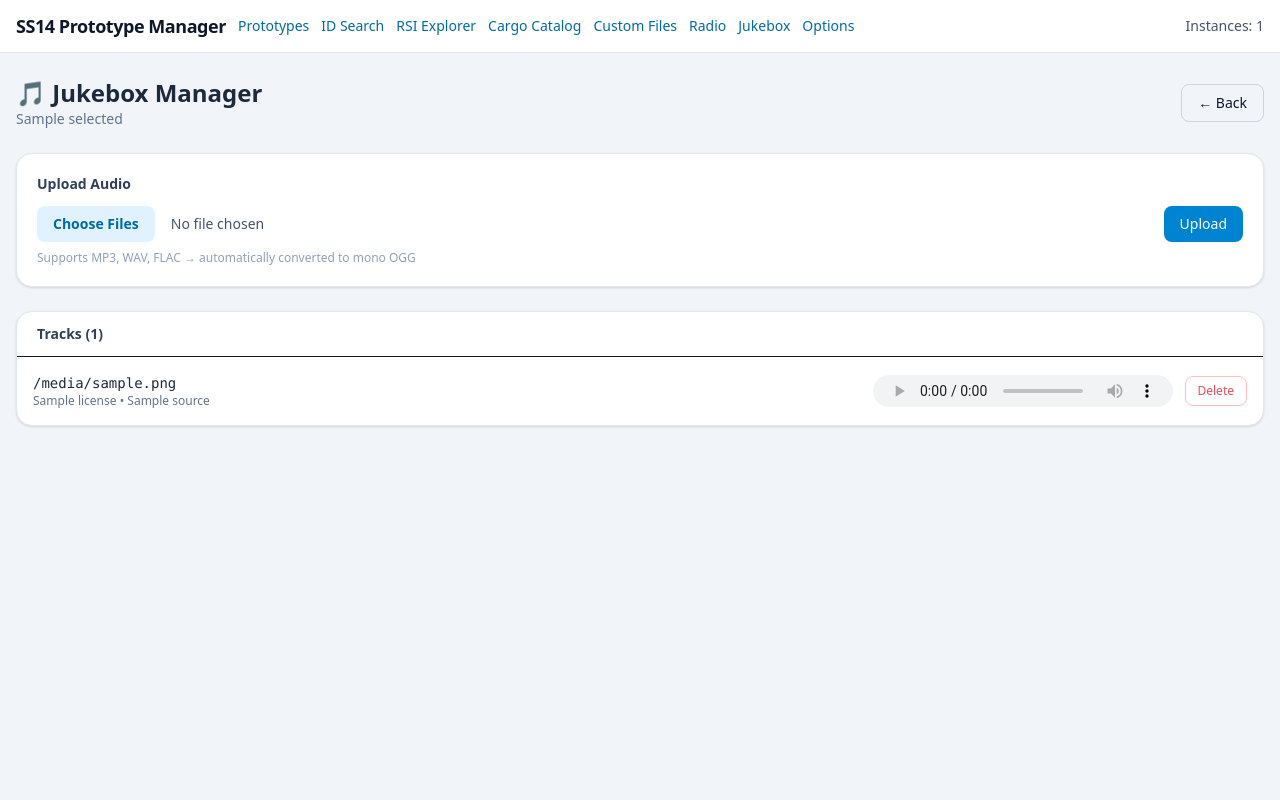
After one commit to cosmosgc/ss14-prototype-manager, a Flask app: template templates/jukebox.html in a window 1280 px wide. The commit adds this page. Run offline with Flask 3, Linux system fonts and the light colour scheme; the template is opened without the code that fills it: most values are stand-ins (such as "Sample title", 1, 10 or a date in 2020); some libraries are stand-ins or nearby versions.

Commit message:
jukebox manager

```diff
--- a/app.py
+++ b/app.py
@@ -25,6 +25,11 @@ from flask import (
 )
 from PIL import Image
 import yaml
+from pydub import AudioSegment
+from mutagen.mp3 import MP3
+from mutagen.oggvorbis import OggVorbis
+from mutagen.id3 import ID3
+import tempfile
 
 
 load_dotenv()
@@ -785,8 +790,122 @@ def create_app() -> Flask:
             all_tracks=all_tracks,
         )
 
+    @app.route("/jukebox")
+    def jukebox_manager():
+        selected = selected_instance_or_400()
+        custom_dir = get_instance_custom_dir(selected["name"]) or ""
+
+        root = Path(selected["root_path"])
+
+        audio_root = root / "Resources" / "Audio" / custom_dir / "Jukebox"
+        catalog_path = root / "Resources" / "Prototypes" / custom_dir / "Catalog" / "Jukebox" / "Standard.yml"
+        attr_path = audio_root / "attributions.yml"
+
+        jukebox_dirs, all_tracks = load_jukebox_data_custom(root, custom_dir)
+
+        return render_template(
+            "jukebox.html",
+            selected=selected,
+            audio_root=audio_root,
+            catalog_path=catalog_path,
+            attr_path=attr_path,
+            jukebox_dirs=jukebox_dirs,
+            tracks=all_tracks
+        )
+
+    @app.post("/jukebox/add")
+    def jukebox_add():
+        selected = selected_instance_or_400()
+        custom_dir = get_instance_custom_dir(selected["name"]) or ""
+
+        root = Path(selected["root_path"])
+
+        audio_root = root / "Resources" / "Audio" / custom_dir / "Jukebox"
+        catalog_path = root / "Resources" / "Prototypes" / custom_dir / "Catalog" / "Jukebox" / "Standard.yml"
+
+        audio_root.mkdir(parents=True, exist_ok=True)
+
+        yaml_data = load_yaml_file(catalog_path)
+
+        files = request.files.getlist("files")
+
+        for file in files:
+            filename = file.filename
+            if not filename:
+                continue
+
+            ext = filename.lower().split(".")[-1]
+            base_name = Path(filename).stem
+            output_filename = f"{base_name}.ogg"
+            output_path = audio_root / output_filename
+
+            # --- save or convert ---
+            if ext == "ogg":
+                file.save(output_path)
+            else:
+                try:
+                    with tempfile.NamedTemporaryFile(delete=False, suffix=f".{ext}") as tmp:
+                        file.save(tmp.name)
+                        tmp_path = Path(tmp.name)
+
+                    audio = AudioSegment.from_file(tmp_path)
+                    audio = audio.set_channels(1)
+                    audio.export(output_path, format="ogg")
+
+                    if ext == "mp3":
+                        copy_metadata(tmp_path, output_path)
+
+                    tmp_path.unlink(missing_ok=True)
+
+                except Exception as e:
+                    print(f"Failed to convert {filename}: {e}")
+                    continue
+
+            # --- add to YAML ---
+            entry = build_jukebox_entry(output_filename, custom_dir)
+
+            # avoid duplicates
+            if not any(e.get("id") == entry["id"] for e in yaml_data):
+                yaml_data.append(entry)
+
+        save_yaml_file(catalog_path, yaml_data)
+
+        return redirect(url_for("jukebox_manager"))
+
+    @app.post("/jukebox/remove")
+    def jukebox_remove():
+        selected = selected_instance_or_400()
+        custom_dir = get_instance_custom_dir(selected["name"]) or ""
+
+        root = Path(selected["root_path"])
+
+        audio_root = root / "Resources" / "Audio" / custom_dir / "Jukebox"
+        catalog_path = root / "Resources" / "Prototypes" / custom_dir / "Catalog" / "Jukebox" / "Standard.yml"
+
+        filename = request.form.get("filename")
+        if not filename:
+            return redirect(url_for("jukebox_manager"))
+
+        # --- remove audio file ---
+        file_path = audio_root / filename
+        if file_path.exists():
+            file_path.unlink()
+
+        # --- remove from YAML ---
+        yaml_data = load_yaml_file(catalog_path)
+
+        def matches(entry):
+            path = entry.get("path", {}).get("path", "")
+            return filename in path
+
+        yaml_data = [e for e in yaml_data if not matches(e)]
+
+        save_yaml_file(catalog_path, yaml_data)
+
+        return redirect(url_for("jukebox_manager"))
+
+
     return app
-
 
 def load_instances() -> list[dict[str, str]]:
     with get_db() as conn:
@@ -1763,6 +1882,119 @@ def load_crate_data(root: Path, crate_file_rel: str) -> dict[str, Any]:
             stack.extend(current)
     return {}
 
+def copy_metadata(mp3_path: Path, ogg_path: Path):
+    try:
+        mp3_meta = MP3(mp3_path, ID3=ID3)
+        ogg_meta = OggVorbis(ogg_path)
+
+        for tag in mp3_meta:
+            if tag in ["TIT2", "TPE1", "TALB"]:
+                ogg_meta[tag] = mp3_meta[tag].text[0]
+
+        ogg_meta.save()
+    except Exception:
+        pass
+
+def load_jukebox_data_custom(root_path: Path, custom_dir: str) -> tuple[list[dict], list[dict]]:
+    """Load jukebox data ONLY from a specific custom_dir."""
+    audio_root = root_path / "Resources" / "Audio"
+
+    if custom_dir:
+        audio_root = audio_root / custom_dir
+
+    jukebox_dirs: list[dict] = []
+    all_tracks: list[dict] = []
+
+    if not audio_root.exists():
+        return jukebox_dirs, all_tracks
+
+    for jukebox_dir in sorted(audio_root.rglob("Jukebox")):
+        if not jukebox_dir.is_dir():
+            continue
+
+        attr_file = jukebox_dir / "attributions.yml"
+        ogg_files = sorted([f.name for f in jukebox_dir.glob("*.ogg")])
+
+        if not attr_file.exists() and not ogg_files:
+            continue
+
+        # --- Load attribution ---
+        attributions: list[dict] = []
+        if attr_file.exists():
+            try:
+                content = attr_file.read_text(encoding="utf-8")
+                attr_data = yaml.safe_load(content) or []
+                if isinstance(attr_data, list):
+                    attributions = attr_data
+                elif isinstance(attr_data, dict):
+                    attributions = [attr_data]
+            except Exception:
+                pass
+
+        # --- Index attribution by file ---
+        attr_by_file: dict[str, dict] = {}
+        for attr in attributions:
+            if isinstance(attr, dict):
+                for fname in attr.get("files", []):
+                    if isinstance(fname, str):
+                        attr_by_file[fname] = {
+                            "license": attr.get("license", "Unknown"),
+                            "copyright": attr.get("copyright", "Unknown"),
+                            "source": attr.get("source", "Unknown"),
+                        }
+
+        tracks: list[dict] = []
+
+        # Path relative to Audio root (keeps compatibility with your URLs)
+        rel_path = jukebox_dir.relative_to(root_path / "Resources" / "Audio").as_posix()
+
+        for i, ogg_file in enumerate(ogg_files):
+            attr_info = attr_by_file.get(ogg_file, {})
+
+            track = {
+                "id": f"{rel_path.replace('/', '_')}_{i}",
+                "filename": ogg_file,
+                "title": ogg_file.removesuffix(".ogg"),
+                "path": f"/{rel_path}/{ogg_file}",  # important: same format as before
+                "license": attr_info.get("license", "Unknown"),
+                "copyright": attr_info.get("copyright", "Unknown"),
+                "source": attr_info.get("source", "Unknown"),
+            }
+
+            tracks.append(track)
+            all_tracks.append(track)
+
+        jukebox_dirs.append({
+            "name": rel_path,
+            "track_count": len(tracks),
+            "tracks": tracks,
+        })
+
+    return jukebox_dirs, all_tracks
+
+def load_yaml_file(path: Path):
+    if path.exists():
+        with path.open("r", encoding="utf-8") as f:
+            return yaml.safe_load(f) or []
+    return []
+
+def save_yaml_file(path: Path, data):
+    path.parent.mkdir(parents=True, exist_ok=True)
+    with path.open("w", encoding="utf-8") as f:
+        yaml.safe_dump(data, f, sort_keys=False, allow_unicode=True)
+
+
+def build_jukebox_entry(filename: str, custom_dir: str):
+    stem = Path(filename).stem
+
+    return {
+        "type": "jukebox",
+        "id": stem.replace(" ", "_"),
+        "name": stem.replace("_", " "),
+        "path": {
+            "path": f"/Audio/{custom_dir}/Jukebox/{filename}" if custom_dir else f"/Audio/Jukebox/{filename}"
+        }
+    }
 
 def load_jukebox_data(root_path: Path) -> tuple[list[dict[str, Any]], list[dict[str, Any]]]:
     """Load jukebox directories and their music tracks from Audio resources."""
--- a/requirements.txt
+++ b/requirements.txt
@@ -2,3 +2,5 @@ Flask==3.1.0
 PyYAML==6.0.2
 Pillow==11.1.0
 python-dotenv==1.0.1
+pydub
+mutagen
--- a/static/dist/output.css
+++ b/static/dist/output.css
@@ -9,7 +9,10 @@
       "Courier New", monospace;
     --color-red-50: oklch(97.1% 0.013 17.38);
     --color-red-300: oklch(80.8% 0.114 19.571);
+    --color-red-500: oklch(63.7% 0.237 25.331);
+    --color-red-600: oklch(57.7% 0.245 27.325);
     --color-red-700: oklch(50.5% 0.213 27.518);
+    --color-green-200: oklch(92.5% 0.084 155.995);
     --color-emerald-50: oklch(97.9% 0.021 166.113);
     --color-emerald-100: oklch(95% 0.052 163.051);
     --color-emerald-200: oklch(90.5% 0.093 164.15);
@@ -18,8 +21,10 @@
     --color-emerald-600: oklch(59.6% 0.145 163.225);
     --color-emerald-700: oklch(50.8% 0.118 165.612);
     --color-emerald-800: oklch(43.2% 0.095 166.913);
+    --color-sky-100: oklch(95.1% 0.026 236.824);
     --color-sky-200: oklch(90.1% 0.058 230.902);
     --color-sky-400: oklch(74.6% 0.16 232.661);
+    --color-sky-500: oklch(68.5% 0.169 237.323);
     --color-sky-600: oklch(58.8% 0.158 241.966);
     --color-sky-700: oklch(50% 0.134 242.749);
     --color-blue-600: oklch(54.6% 0.245 262.881);
@@ -335,6 +340,9 @@
   .inline-block {
     display: inline-block;
   }
+  .inline-flex {
+    display: inline-flex;
+  }
   .h-1 {
     height: calc(var(--spacing) * 1);
   }
@@ -385,6 +393,9 @@
   }
   .max-h-80 {
     max-height: calc(var(--spacing) * 80);
+  }
+  .max-h-96 {
+    max-height: calc(var(--spacing) * 96);
   }
   .max-h-\[60vh\] {
     max-height: 60vh;
@@ -501,6 +512,9 @@
   .items-center {
     align-items: center;
   }
+  .items-start {
+    align-items: flex-start;
+  }
   .justify-between {
     justify-content: space-between;
   }
@@ -552,6 +566,15 @@
       --tw-space-y-reverse: 0;
       margin-block-start: calc(calc(var(--spacing) * 6) * var(--tw-space-y-reverse));
       margin-block-end: calc(calc(var(--spacing) * 6) * calc(1 - var(--tw-space-y-reverse)));
+    }
+  }
+  .divide-y {
+    :where(& > :not(:last-child)) {
+      --tw-divide-y-reverse: 0;
+      border-bottom-style: var(--tw-border-style);
+      border-top-style: var(--tw-border-style);
+      border-top-width: calc(1px * var(--tw-divide-y-reverse));
+      border-bottom-width: calc(1px * calc(1 - var(--tw-divide-y-reverse)));
     }
   }
   .truncate {
@@ -622,6 +645,9 @@
   }
   .border-red-300 {
     border-color: var(--color-red-300);
+  }
+  .border-red-500 {
+    border-color: var(--color-red-500);
   }
   .border-rose-300 {
     border-color: var(--color-rose-300);
@@ -748,6 +774,12 @@
   .p-4 {
     padding: calc(var(--spacing) * 4);
   }
+  .p-5 {
+    padding: calc(var(--spacing) * 5);
+  }
+  .p-6 {
+    padding: calc(var(--spacing) * 6);
+  }
   .p-8 {
     padding: calc(var(--spacing) * 8);
   }
@@ -763,8 +795,14 @@
   .px-4 {
     padding-inline: calc(var(--spacing) * 4);
   }
+  .px-5 {
+    padding-inline: calc(var(--spacing) * 5);
+  }
   .py-1 {
     padding-block: calc(var(--spacing) * 1);
+  }
+  .py-1\.5 {
+    padding-block: calc(var(--spacing) * 1.5);
   }
   .py-2 {
     padding-block: calc(var(--spacing) * 2);
@@ -845,11 +883,20 @@
   .whitespace-nowrap {
     white-space: nowrap;
   }
+  .whitespace-pre-wrap {
+    white-space: pre-wrap;
+  }
   .text-emerald-700 {
     color: var(--color-emerald-700);
   }
   .text-emerald-800 {
     color: var(--color-emerald-800);
+  }
+  .text-green-200 {
+    color: var(--color-green-200);
+  }
+  .text-red-600 {
+    color: var(--color-red-600);
   }
   .text-red-700 {
     color: var(--color-red-700);
@@ -884,6 +931,9 @@
   .text-slate-700 {
     color: var(--color-slate-700);
   }
+  .text-slate-800 {
+    color: var(--color-slate-800);
+  }
   .text-slate-900 {
     color: var(--color-slate-900);
   }
@@ -893,13 +943,29 @@
   .accent-emerald-500 {
     accent-color: var(--color-emerald-500);
   }
+  .opacity-70 {
+    opacity: 70%;
+  }
   .shadow-2xl {
     --tw-shadow: 0 25px 50px -12px var(--tw-shadow-color, rgb(0 0 0 / 0.25));
+    box-shadow: var(--tw-inset-shadow), var(--tw-inset-ring-shadow), var(--tw-ring-offset-shadow), var(--tw-ring-shadow), var(--tw-shadow);
+  }
+  .shadow-inner {
+    --tw-shadow: inset 0 2px 4px 0 var(--tw-shadow-color, rgb(0 0 0 / 0.05));
     box-shadow: var(--tw-inset-shadow), var(--tw-inset-ring-shadow), var(--tw-ring-offset-shadow), var(--tw-ring-shadow), var(--tw-shadow);
   }
   .shadow-lg {
     --tw-shadow: 0 10px 15px -3px var(--tw-shadow-color, rgb(0 0 0 / 0.1)), 0 4px 6px -4px var(--tw-shadow-color, rgb(0 0 0 / 0.1));
     box-shadow: var(--tw-inset-shadow), var(--tw-inset-ring-shadow), var(--tw-ring-offset-shadow), var(--tw-ring-shadow), var(--tw-shadow);
+  }
+  .shadow-sm {
+    --tw-shadow: 0 1px 3px 0 var(--tw-shadow-color, rgb(0 0 0 / 0.1)), 0 1px 2px -1px var(--tw-shadow-color, rgb(0 0 0 / 0.1));
+    box-shadow: var(--tw-inset-shadow), var(--tw-inset-ring-shadow), var(--tw-ring-offset-shadow), var(--tw-ring-shadow), var(--tw-shadow);
+  }
+  .transition {
+    transition-property: color, background-color, border-color, outline-color, text-decoration-color, fill, stroke, --tw-gradient-from, --tw-gradient-via, --tw-gradient-to, opacity, box-shadow, transform, translate, scale, rotate, filter, -webkit-backdrop-filter, backdrop-filter, display, content-visibility, overlay, pointer-events;
+    transition-timing-function: var(--tw-ease, var(--default-transition-timing-function));
+    transition-duration: var(--tw-duration, var(--default-transition-duration));
   }
   .transition-all {
     transition-property: all;
@@ -920,6 +986,61 @@
       @media (hover: hover) {
         display: block;
       }
+    }
+  }
+  .group-hover\:opacity-100 {
+    &:is(:where(.group):hover *) {
+      @media (hover: hover) {
+        opacity: 100%;
+      }
+    }
+  }
+  .file\:mr-4 {
+    &::file-selector-button {
+      margin-right: calc(var(--spacing) * 4);
+    }
+  }
+  .file\:rounded-lg {
+    &::file-selector-button {
+      border-radius: var(--radius-lg);
+    }
+  }
+  .file\:border-0 {
+    &::file-selector-button {
+      border-style: var(--tw-border-style);
+      border-width: 0px;
+    }
+  }
+  .file\:bg-sky-100 {
+    &::file-selector-button {
+      background-color: var(--color-sky-100);
+    }
+  }
+  .file\:px-4 {
+    &::file-selector-button {
+      padding-inline: calc(var(--spacing) * 4);
+    }
+  }
+  .file\:py-2 {
+    &::file-selector-button {
+      padding-block: calc(var(--spacing) * 2);
+    }
+  }
+  .file\:text-sm {
+    &::file-selector-button {
+      font-size: var(--text-sm);
+      line-height: var(--tw-leading, var(--text-sm--line-height));
+    }
+  }
+  .file\:font-semibold {
+    &::file-selector-button {
+      --tw-font-weight: var(--font-weight-semibold);
+      font-weight: var(--font-weight-semibold);
+    }
+  }
+  .file\:text-sky-700 {
+    &::file-selector-button {
+      color: var(--color-sky-700);
     }
   }
   .hover\:bg-blue-700 {
@@ -947,6 +1068,13 @@
     &:hover {
       @media (hover: hover) {
         background-color: var(--color-indigo-700);
+      }
+    }
+  }
+  .hover\:bg-red-50 {
+    &:hover {
+      @media (hover: hover) {
+        background-color: var(--color-red-50);
       }
     }
   }
@@ -1004,6 +1132,31 @@
       @media (hover: hover) {
         text-decoration-line: underline;
       }
+    }
+  }
+  .hover\:file\:bg-sky-200 {
+    &:hover {
+      @media (hover: hover) {
+        &::file-selector-button {
+          background-color: var(--color-sky-200);
+        }
+      }
+    }
+  }
+  .focus\:border-sky-500 {
+    &:focus {
+      border-color: var(--color-sky-500);
+    }
+  }
+  .focus\:ring-1 {
+    &:focus {
+      --tw-ring-shadow: var(--tw-ring-inset,) 0 0 0 calc(1px + var(--tw-ring-offset-width)) var(--tw-ring-color, currentcolor);
+      box-shadow: var(--tw-inset-shadow), var(--tw-inset-ring-shadow), var(--tw-ring-offset-shadow), var(--tw-ring-shadow), var(--tw-shadow);
+    }
+  }
+  .focus\:ring-sky-500 {
+    &:focus {
+      --tw-ring-color: var(--color-sky-500);
     }
   }
   .disabled\:cursor-not-allowed {
@@ -1122,6 +1275,21 @@
       line-height: var(--tw-leading, var(--text-sm--line-height));
     }
   }
+  .md\:flex-row {
+    @media (width >= 48rem) {
+      flex-direction: row;
+    }
+  }
+  .md\:items-center {
+    @media (width >= 48rem) {
+      align-items: center;
+    }
+  }
+  .md\:justify-between {
+    @media (width >= 48rem) {
+      justify-content: space-between;
+    }
+  }
   .lg\:col-span-1 {
     @media (width >= 64rem) {
       grid-column: span 1 / span 1;
@@ -1182,6 +1350,11 @@
   initial-value: 0;
 }
 @property --tw-space-y-reverse {
+  syntax: "*";
+  inherits: false;
+  initial-value: 0;
+}
+@property --tw-divide-y-reverse {
   syntax: "*";
   inherits: false;
   initial-value: 0;
@@ -1317,6 +1490,7 @@
       --tw-translate-y: 0;
       --tw-translate-z: 0;
       --tw-space-y-reverse: 0;
+      --tw-divide-y-reverse: 0;
       --tw-border-style: solid;
       --tw-gradient-position: initial;
       --tw-gradient-from: #0000;
--- a/templates/base.html
+++ b/templates/base.html
@@ -31,6 +31,7 @@
           <a href="{{ url_for('custom_cargo_catalog') }}" class="text-sm text-sky-700 hover:underline">Cargo Catalog</a>
           <a href="{{ url_for('custom_files') }}" class="text-sm text-sky-700 hover:underline">Custom Files</a>
           <a href="{{ url_for('radio') }}" class="text-sm text-sky-700 hover:underline">Radio</a>
+          <a href="{{ url_for('jukebox_manager') }}" class="text-sm text-sky-700 hover:underline">Jukebox</a>
           <a href="{{ url_for('options') }}" class="text-sm text-sky-700 hover:underline">Options</a>
         </div>
       </div>
@@ -51,6 +52,7 @@
          <a href="{{ url_for('custom_cargo_catalog') }}" class="block text-sm text-sky-700 hover:underline">Cargo Catalog</a>
          <a href="{{ url_for('custom_files') }}" class="block text-sm text-sky-700 hover:underline">Custom Files</a>
          <a href="{{ url_for('radio') }}" class="block text-sm text-sky-700 hover:underline">Radio</a>
+         <a href="{{ url_for('jukebox_manager') }}" class="block text-sm text-sky-700 hover:underline">Jukebox</a>
          <a href="{{ url_for('options') }}" class="block text-sm text-sky-700 hover:underline">Options</a>
        </div>
      </div>
--- /dev/null
+++ b/templates/jukebox.html
@@ -0,0 +1,98 @@
+{% extends "base.html" %}
+{% block title %}Jukebox Manager{% endblock %}
+
+{% block content %}
+
+<!-- HEADER -->
+<div class="mb-6 flex items-center justify-between">
+  <div>
+    <h1 class="text-2xl font-semibold text-slate-800">🎵 Jukebox Manager</h1>
+    <p class="text-sm text-slate-500">{{ selected.name }}</p>
+  </div>
+
+  <a href="{{ url_for('index') }}"
+     class="inline-flex items-center gap-2 rounded-lg border border-slate-300 px-4 py-2 text-sm hover:bg-slate-50 transition">
+    ← Back
+  </a>
+</div>
+
+<!-- UPLOAD CARD -->
+<div class="mb-6 rounded-2xl border border-slate-200 bg-white p-5 shadow-sm">
+  <h2 class="text-sm font-semibold text-slate-700 mb-3">Upload Audio</h2>
+
+  <form action="{{ url_for('jukebox_add') }}" method="post" enctype="multipart/form-data"
+        class="flex flex-col sm:flex-row gap-3 items-start sm:items-center">
+
+    <input type="file" name="files" multiple
+           class="block w-full text-sm text-slate-600 file:mr-4 file:rounded-lg file:border-0 file:bg-sky-100 file:px-4 file:py-2 file:text-sm file:font-semibold file:text-sky-700 hover:file:bg-sky-200"
+    >
+
+    <button class="inline-flex items-center justify-center rounded-lg bg-sky-600 px-4 py-2 text-sm font-medium text-white hover:bg-sky-700 transition">
+      Upload
+    </button>
+  </form>
+
+  <p class="mt-2 text-xs text-slate-400">
+    Supports MP3, WAV, FLAC → automatically converted to mono OGG
+  </p>
+</div>
+
+<!-- TRACK LIST -->
+<div class="rounded-2xl border border-slate-200 bg-white shadow-sm">
+
+  <!-- HEADER -->
+  <div class="flex items-center justify-between px-5 py-3 border-b">
+    <h2 class="text-sm font-semibold text-slate-700">
+      Tracks ({{ tracks|length }})
+    </h2>
+  </div>
+
+  <!-- LIST -->
+  <ul class="divide-y">
+    {% for track in tracks %}
+    <li class="p-4 hover:bg-slate-50 transition group">
+      <div class="flex flex-col md:flex-row md:items-center md:justify-between gap-3">
+
+        <!-- LEFT -->
+        <div class="min-w-0">
+          <p class="font-mono text-sm text-slate-800 truncate">
+            {{ track.filename }}
+          </p>
+
+          <p class="text-xs text-slate-500">
+            {{ track.license }} • {{ track.source }}
+          </p>
+        </div>
+
+        <!-- RIGHT -->
+        <div class="flex items-center gap-3">
+
+          <!-- AUDIO -->
+          <audio controls class="h-8">
+            <source src="{{ url_for('audio_play', path=track.path.lstrip('/')) }}" type="audio/ogg">
+          </audio>
+
+          <!-- DELETE -->
+          <form method="post" action="{{ url_for('jukebox_remove') }}">
+            <input type="hidden" name="filename" value="{{ track.filename }}">
+            <button
+              class="inline-flex items-center justify-center rounded-lg border border-red-300 px-3 py-1.5 text-xs font-medium text-red-600 hover:bg-red-50 transition opacity-70 group-hover:opacity-100">
+              Delete
+            </button>
+          </form>
+
+        </div>
+      </div>
+    </li>
+    {% endfor %}
+  </ul>
+
+  {% if not tracks %}
+  <div class="p-6 text-center text-sm text-slate-400">
+    No tracks found. Upload some audio to get started.
+  </div>
+  {% endif %}
+
+</div>
+
+{% endblock %}
```
